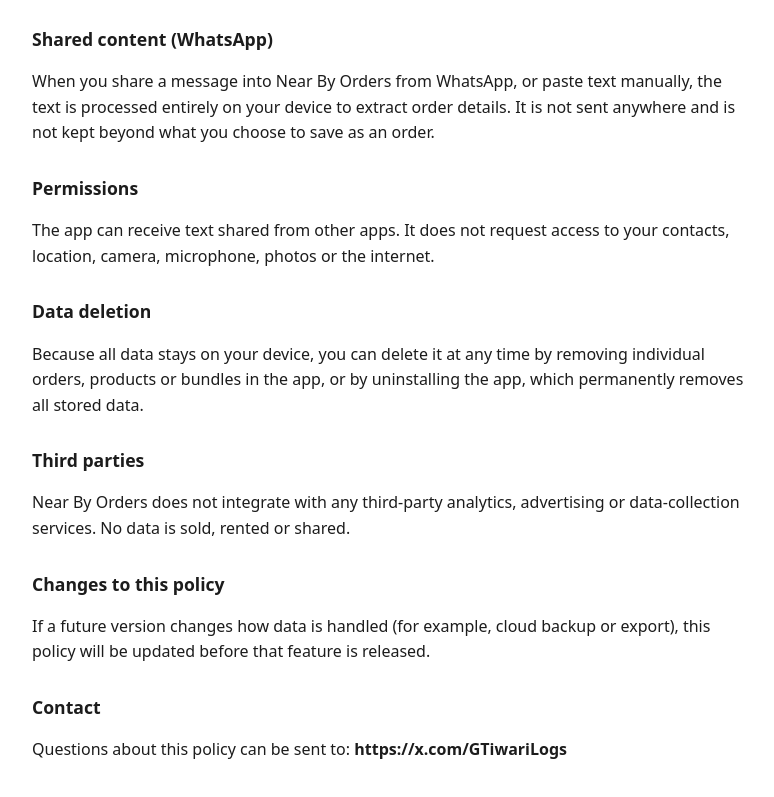
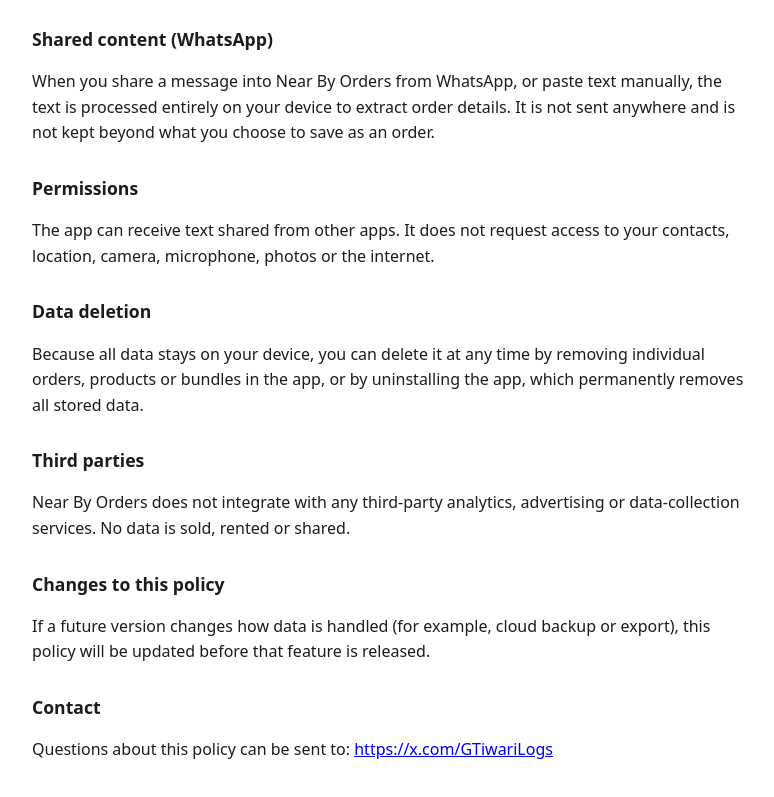
Before and after one commit to GTLogs/nearby-orders-privacy, a plain HTML site: page index.html in a window 1280 px wide. Shown: the part 529-1326 px from the top of the page, without its empty margins (248-1022 px from the left). Drawn offline with Linux system fonts and the light colour scheme.

Commit message:
Update contact link to be a clickable anchor tag

```diff
--- a/index.html
+++ b/index.html
@@ -44,6 +44,6 @@
 <p>If a future version changes how data is handled (for example, cloud backup or export), this policy will be updated before that feature is released.</p>
 
 <h2>Contact</h2>
-<p>Questions about this policy can be sent to: <strong>https://x.com/GTiwariLogs</strong></p>
+<p>Questions about this policy can be sent to: <a href="https://x.com/GTiwariLogs">https://x.com/GTiwariLogs</a></p>
 </body>
 </html>
```
